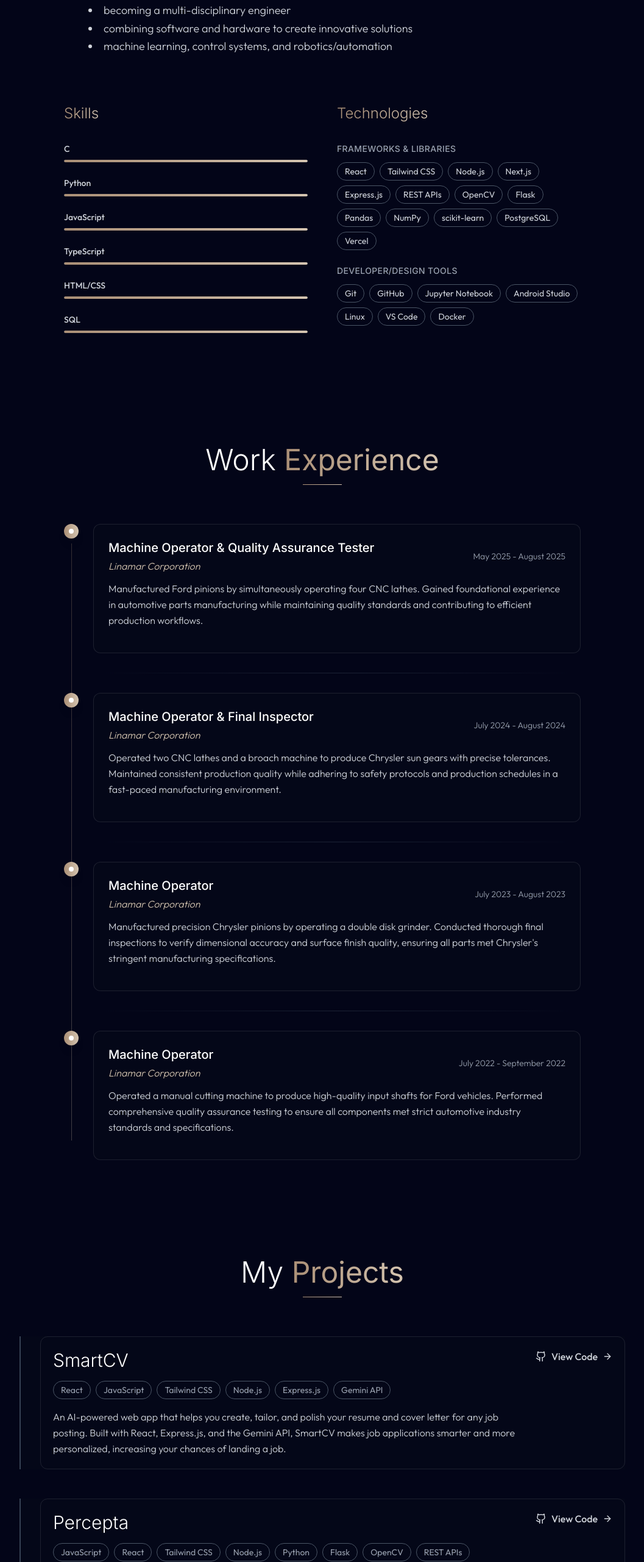
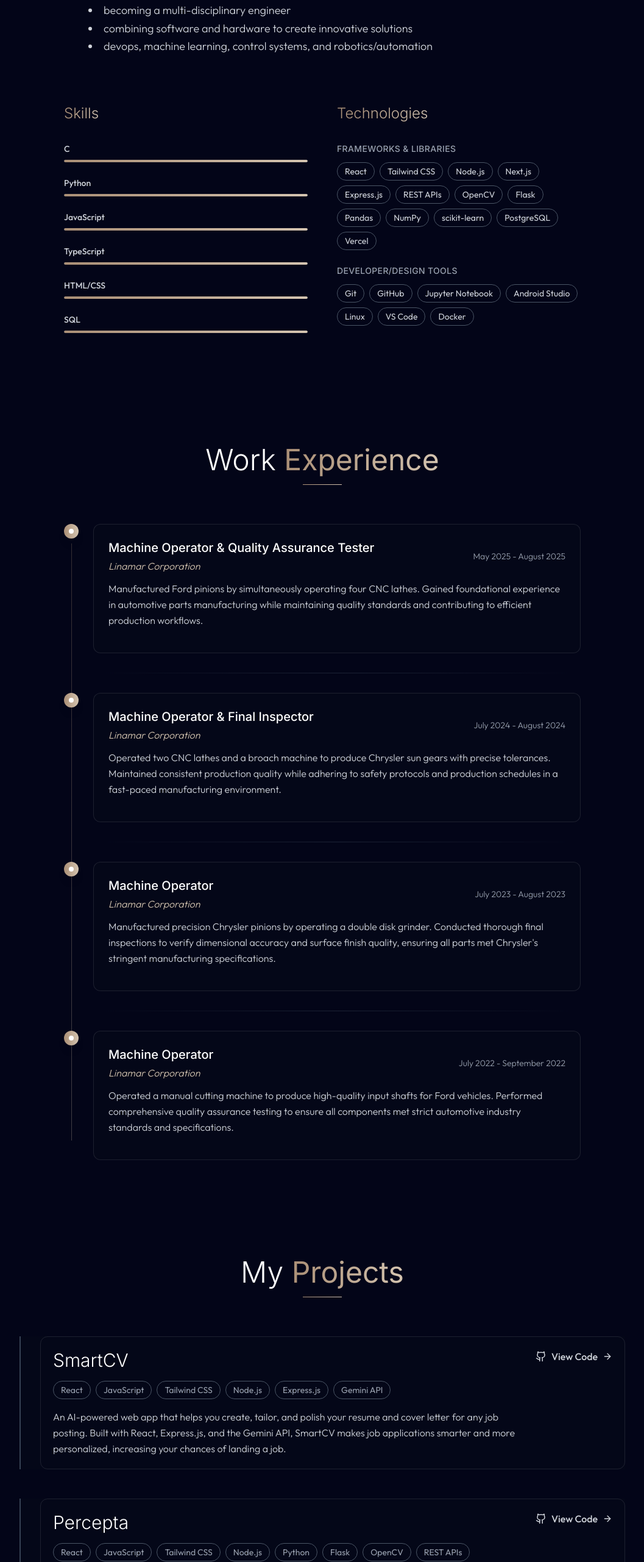
Before and after one commit to louisnguyenn/Louis-Personal-Portfolio, a React (Vite) app: page / in a window 1280 px wide. Shown: the part 1459-4020 px from the top of the page at 61% size, without its empty margins (111-1168 px from the left). Built offline with nearby package versions, Linux system fonts and the light colour scheme.

Commit message:
small text update

```diff
--- a/src/components/sections/About.jsx
+++ b/src/components/sections/About.jsx
@@ -254,7 +254,7 @@ export const About = () => {
                   combining software and hardware to create innovative solutions
                 </li>
                 <li>
-                  machine learning, control systems, and robotics/automation
+                  devops, machine learning, control systems, and robotics/automation
                 </li>
               </ul>
             </p>
--- a/src/components/sections/Projects.jsx
+++ b/src/components/sections/Projects.jsx
@@ -87,8 +87,8 @@ export const Projects = () => {
 			description:
 				'A full-stack web application that uses your webcam or uploaded recordings to detect unauthorized human presence in real-time. Designed with home and office security in mind, it captures video frames and logs intrusions.',
 			technologies: [
+				'React',
 				'JavaScript',
-				'React',
 				'Tailwind CSS',
 				'Node.js',
 				'Python',
```
